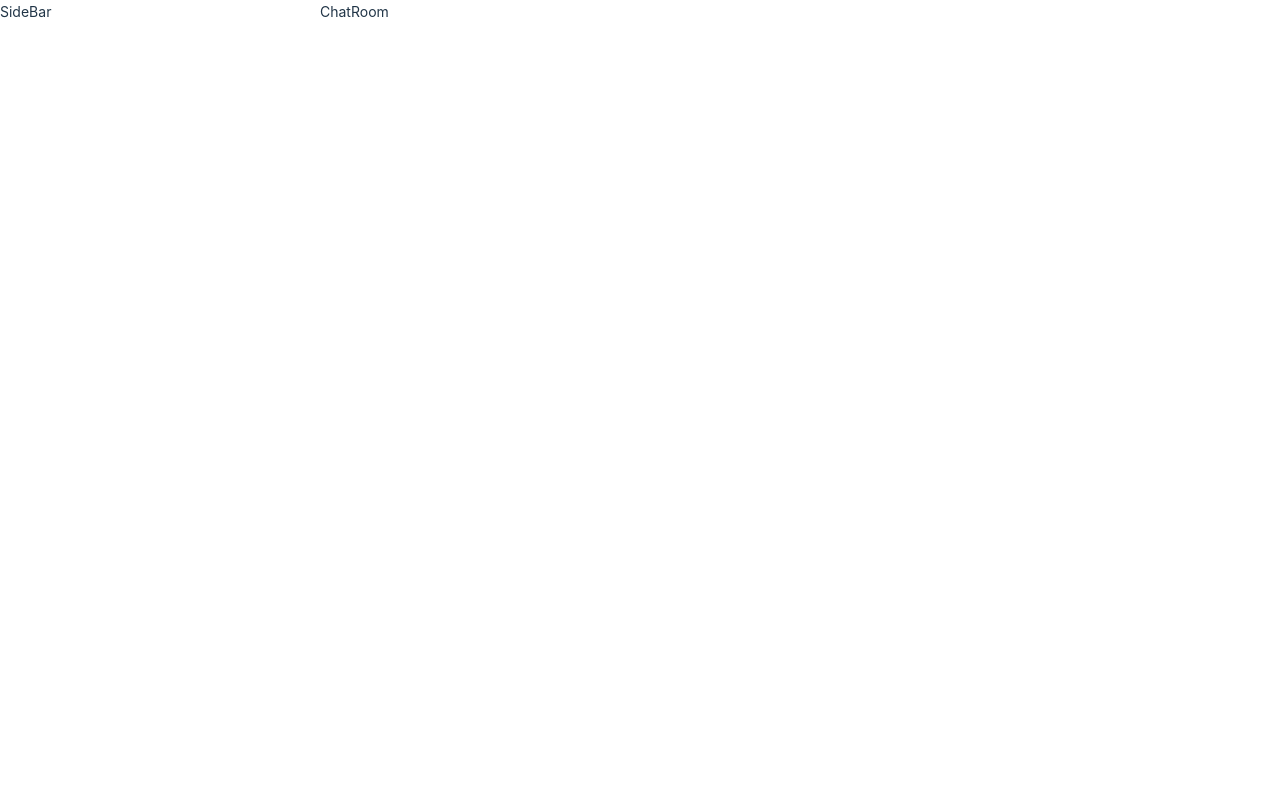
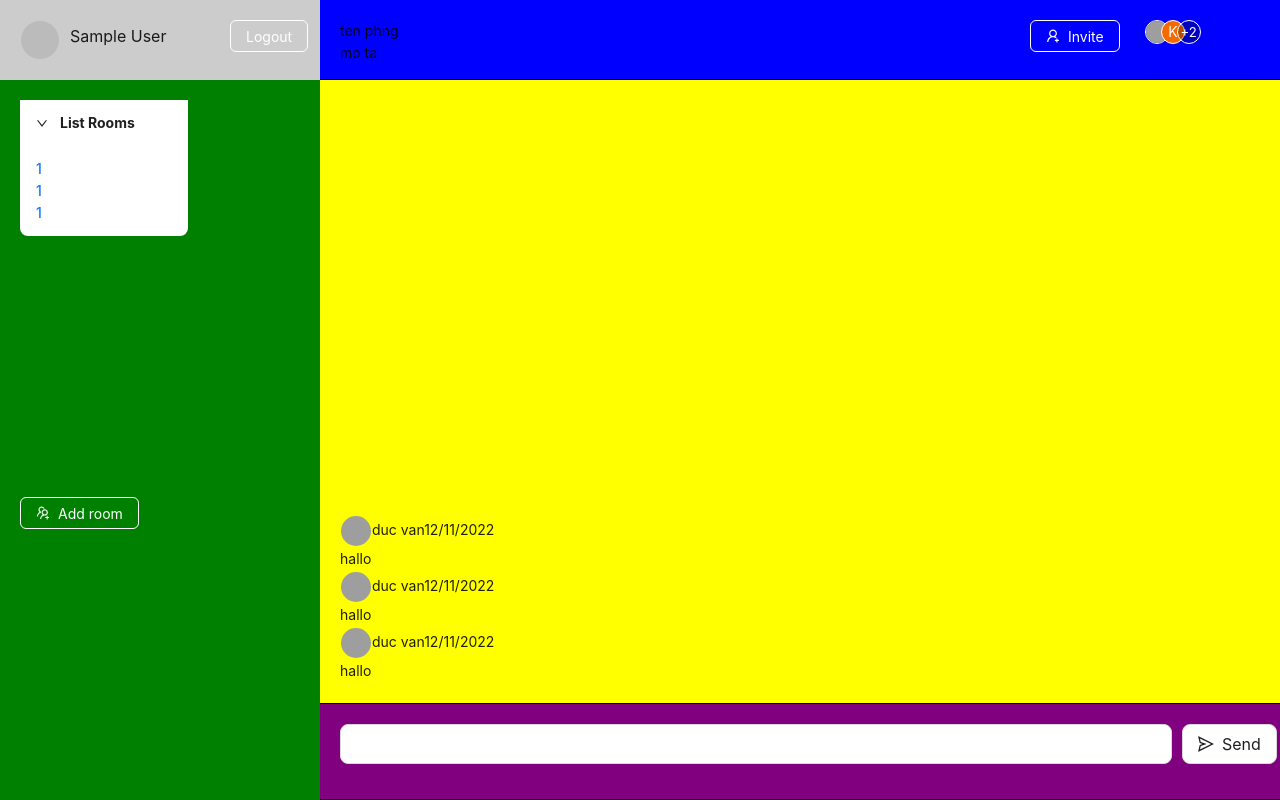
Before and after one commit to vanduc19it/Chat_App, a React (Vite) app: page / in a window 1280 px wide. Built offline with nearby package versions, Linux system fonts and the light colour scheme; no server answers; sample sign-in values are in the browser's storage; grey boxes are pictures that could not be loaded.

Commit message:
add user info to firebase

```diff
--- a/src/App.css
+++ b/src/App.css
@@ -2,7 +2,7 @@
 
   width: 100%;
   height: 100vh;
-  background-color: #fff;
+  background-color: rgb(255, 255, 255);
 }
 
 
--- a/src/components/ChatScreen/ChatRoom.jsx
+++ b/src/components/ChatScreen/ChatRoom.jsx
@@ -1,7 +1,59 @@
+import { UserAddOutlined, SendOutlined } from '@ant-design/icons'
+import { Avatar, Button, Col, Divider, Form, Input, Row, Tooltip, Typography } from 'antd'
 import React from 'react'
+import Message from './Message'
 
 export default function ChatRoom() {
   return (
-    <div>ChatRoom</div>
+   <>
+    <Row style={{borderBottom:"1px solid black" , height: '10vh', backgroundColor:'blue', padding:'20px 20px'}}>
+        <Col span={18}>
+            <Typography>ten phng</Typography>
+            <Typography>mo ta</Typography>
+        </Col>
+        <Col span={3}>
+            <Button ghost className="add-people"icon={<UserAddOutlined />}>Invite</Button>
+        </Col>
+        <Col span={3}>
+            <Avatar.Group size="small" maxCount={2}>
+                <Tooltip title="Ant User" placement="top">
+                    <Avatar src="https://joeschmoe.io/api/v1/random" />
+                </Tooltip>
+                <Tooltip title="Ant User" placement="top">
+                    <Avatar style={{ backgroundColor: '#f56a00' }}>K</Avatar>
+                </Tooltip>
+                <Tooltip title="Ant User" placement="top">
+                    <Avatar style={{ backgroundColor: '#87d068' }}  />
+                </Tooltip>
+                <Tooltip title="Ant User" placement="top">
+                    <Avatar style={{ backgroundColor: '#1890ff' }}  />
+                </Tooltip>
+            </Avatar.Group>
+            <Divider />
+
+        </Col>
+    </Row>
+    <Row style={{borderBottom:"1px solid black" , height: '78vh', backgroundColor:'yellow', padding:'20px 20px', display: 'flex', flexDirection:"column", justifyContent: 'flex-end'}}>
+
+
+            <Message text="hallo" photoURL='abc' name="duc van" createAt="12/11/2022"/>
+
+
+            <Message text="hallo" photoURL='abc' name="duc van" createAt="12/11/2022" />
+
+
+            <Message text="hallo" photoURL='abc' name="duc van" createAt="12/11/2022" />
+
+
+    </Row>
+    <Row style={{borderBottom:"1px solid black" , height: '12vh', backgroundColor:'purple', padding:'20px 20px'}}>
+        <Form style={{display:'flex'}}>
+            <Form.Item>
+                <Input size="large" style={{width:'65vw', marginRight:"10px"}}/>
+            </Form.Item>
+            <Button size="large" icon={<SendOutlined />}>Send</Button>
+        </Form>
+    </Row>
+    </>
   )
 }
--- a/src/components/ChatScreen/ChatScreen.jsx
+++ b/src/components/ChatScreen/ChatScreen.jsx
@@ -7,7 +7,7 @@ function ChatScreen() {
   return (
     <Row>
       <Col span={6}><SideBar/></Col>
-      <Col span={6}><ChatRoom/></Col>
+      <Col span={18}><ChatRoom/></Col>
     </Row>
   )
 }
--- /dev/null
+++ b/src/components/ChatScreen/Message.jsx
@@ -0,0 +1,17 @@
+import { Avatar, Typography } from 'antd'
+import React from 'react'
+
+export default function Message({text, name, createAt, photoURL}) {
+  return (
+    <div>
+         <div>
+            <Avatar src={photoURL}>A</Avatar>
+            <Typography.Text>{name}</Typography.Text>
+            <Typography.Text>{createAt}</Typography.Text>
+        </div>
+        <div>
+            <Typography.Text>{text}</Typography.Text>
+        </div>
+    </div>
+  )
+}
--- a/src/components/ChatScreen/SideBar.jsx
+++ b/src/components/ChatScreen/SideBar.jsx
@@ -1,7 +1,37 @@
-import React from 'react'
+import { Avatar, Button, Col, Collapse, Row, Typography } from 'antd'
+import React, { useContext } from 'react'
+import {UsergroupAddOutlined} from '@ant-design/icons';
+import { auth } from '../../firebase/config'
+import { AuthContext } from '../../context/AuthProvider';
+export default function SideBar() {
+    const { Panel } = Collapse;
 
-export default function SideBar() {
+    const {user} = useContext(AuthContext)
+    console.log(user.photoURL)
   return (
-    <div>SideBar</div>
+    <>
+        <Row style={{padding:"20px 20px", backgroundColor:"#ccc", height:'10vh'}}>
+            <Col span={18} style={{display: 'flex'}}>
+                <Avatar style={{marginRight: '10px'}} size={40} src={`${user.photoURL}`}>{user.photoURL ? "" : user.displayName?.charAt(0)?.toUpperCase()}</Avatar>
+                <Typography style={{marginTop: '4px', fontSize: '16px'}} >{user.displayName}</Typography>
+            </Col>
+            <Col span={6}>
+                <Button ghost onClick={()=> auth.signOut()}>Logout</Button>
+            </Col>
+        </Row>
+        <Row style={{padding:"20px 20px", backgroundColor:"green", height:'90vh', display: 'flex', justifyContent: 'space-between'}}>
+
+            <Collapse ghost defaultActiveKey={['1']} style={{width:"60%"}}>
+                <Panel header="List Rooms" key="1" style={{color: 'white', flex: '1', fontWeight:'bold', backgroundColor:'white'}}>
+                    <Typography.Link style={{display: 'flex'}}>1</Typography.Link>
+                    <Typography.Link style={{display: 'flex'}}>1</Typography.Link>
+                    <Typography.Link style={{display: 'flex'}}>1</Typography.Link>
+
+                </Panel>
+
+            </Collapse>
+            <Button ghost icon={<UsergroupAddOutlined /> } style={{marginTop:"10px"}}>Add room</Button>
+        </Row>
+    </>
   )
 }
--- a/src/components/LoginScreen/LoginScreen.jsx
+++ b/src/components/LoginScreen/LoginScreen.jsx
@@ -1,9 +1,11 @@
 import { Row, Col, Button } from 'antd'
 import React, { useContext } from 'react'
-import { auth } from '../../firebase/config'
+import { auth, db } from '../../firebase/config'
 import { FacebookAuthProvider,GoogleAuthProvider, signInWithPopup } from "firebase/auth";
 import { AuthContext } from '../../context/AuthProvider';
 import { useNavigate } from 'react-router-dom';
+import { serverTimestamp, addDoc, collection } from 'firebase/firestore';
+import { addDocument } from '../../firebase/services';
 
 function LoginScreen() {
   const {user} = useContext(AuthContext);
@@ -12,12 +14,35 @@ function LoginScreen() {
   const handleFbLogin = async () => {
     const FbProvider = new FacebookAuthProvider();
     const res = await signInWithPopup(auth, FbProvider);
-    console.log(res.user)
+    console.log(res);
+    if(res?._tokenResponse?.isNewUser) {
+      addDoc(collection(db, "users"), {
+        displayName: res.user.displayName,
+        email: res.user.email,
+        photoURL: res.user.photoURL,
+        uid: res.user.uid,
+        providerId: res.providerId,
+      });
+    }
+
   }
   const handleGgLogin = async () => {
     const GgProvider = new GoogleAuthProvider();
-    const res = await signInWithPopup(auth, GgProvider);
-    console.log(res.user)
+    const res  = await signInWithPopup(auth, GgProvider);
+    console.log(res);
+    console.log(serverTimestamp())
+    console.log(res?._tokenResponse?.isNewUser);
+    if(res?._tokenResponse?.isNewUser) {
+      addDocument('users', {
+        displayName: res.user.displayName,
+        email: res.user.email,
+        photoURL: res.user.photoURL,
+        uid: res.user.uid,
+        providerId: res.providerId,
+      })
+
+
+    }
   }
   if(user?.uid) {
     navigate('/');
--- a/src/context/AuthProvider.jsx
+++ b/src/context/AuthProvider.jsx
@@ -12,31 +12,33 @@ export default function AuthProvider({children}) {
     const [user, setUser] = useState({});
     const navigate = useNavigate();
     const auth = getAuth();
-    const [isLoading, setIsLoading] = useState(true)
+
 
     useEffect(() => {
         const unsubscribed = auth.onIdTokenChanged((user) => {
             console.log('authprovider', user)
             if(user?.uid) {
                 setUser(user);
-                setIsLoading(false);
+
                 localStorage.setItem('accessToken', user.accessToken);
                 return;
             }
             //reset user info
             setUser({});
+
             localStorage.clear();
             navigate('/login')
         })
         return () => {
             unsubscribed();
         }
-    },[auth, navigate])
+    // eslint-disable-next-line react-hooks/exhaustive-deps
+    },[auth])
 
 
     return (
         <AuthContext.Provider value={{user, setUser}}>
-            {isLoading ? <Spin/> : children}
+            {children}
         </AuthContext.Provider>
     )
 }
--- /dev/null
+++ b/src/firebase/services.jsx
@@ -0,0 +1,11 @@
+import { db } from "./config";
+import { serverTimestamp, addDoc, collection } from "firebase/firestore"
+export const addDocument = ( tableName, data) => {
+
+     addDoc(collection(db, tableName), {
+         ...data,
+         createdAt: serverTimestamp(),
+     });
+
+
+}
```
